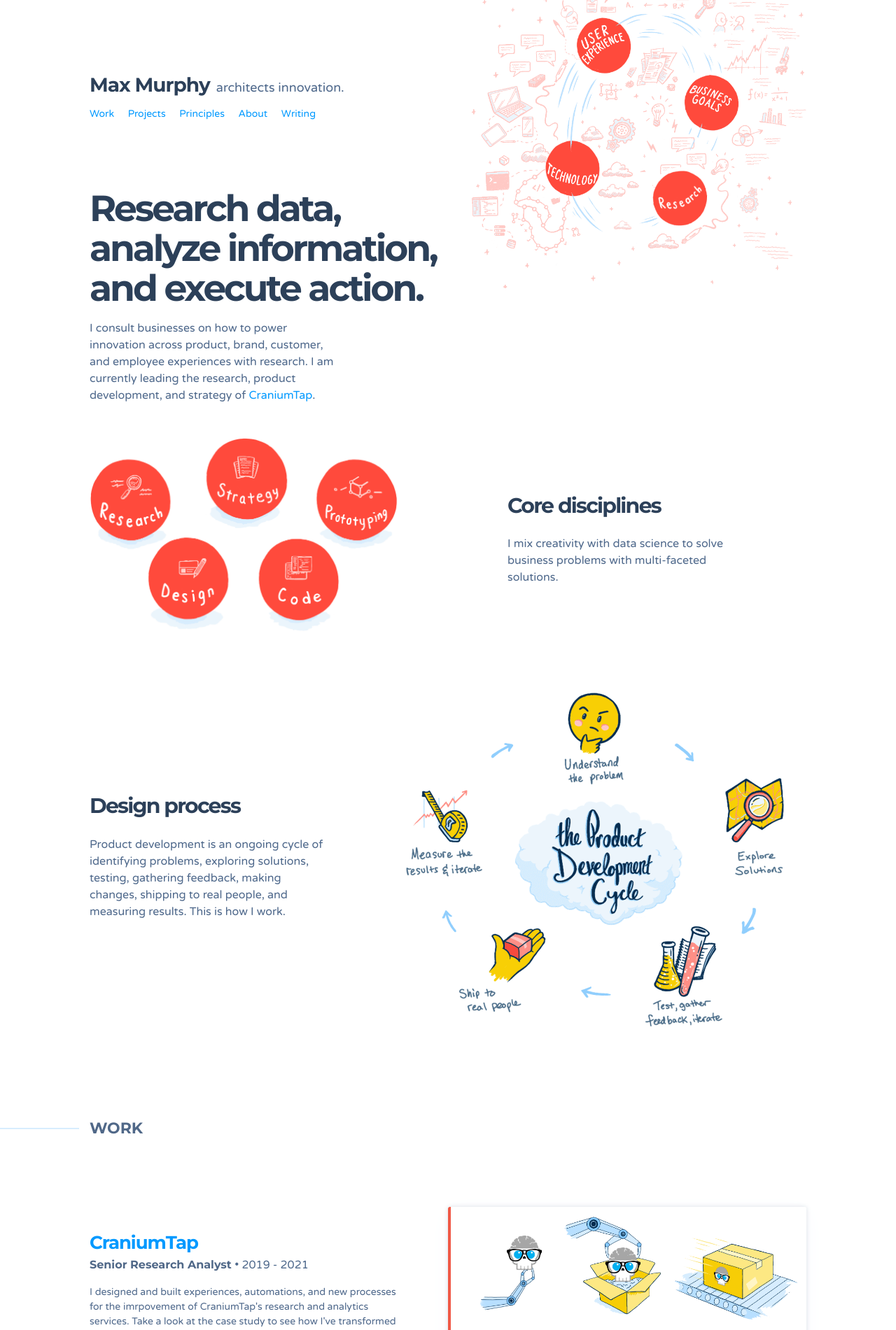
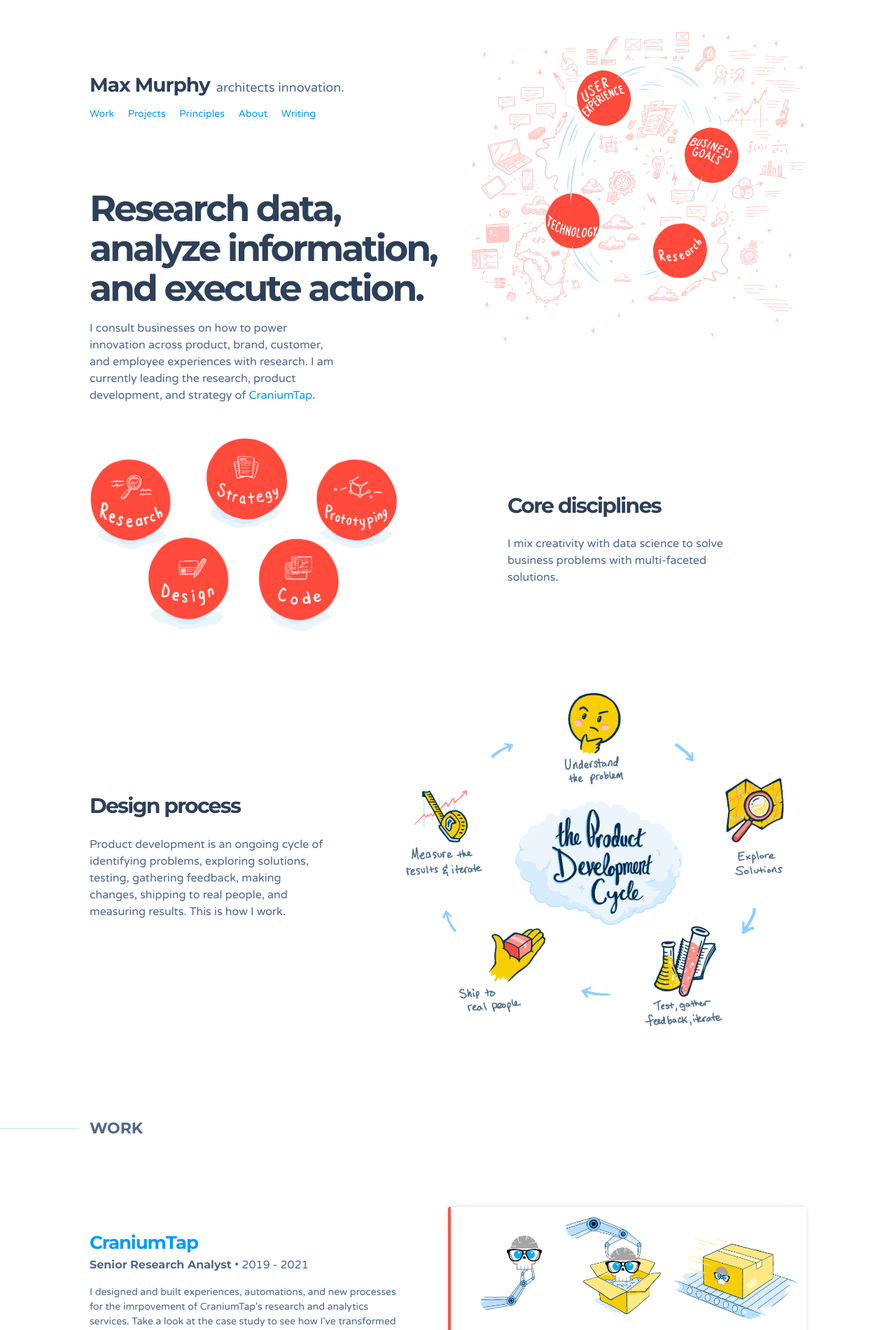
Before and after one commit to zenifold/max_page, a Jekyll site: the page built from index.html, in a window 1280 px wide. Shown: the top 1901 px of the page at 70% size. Built offline with Jekyll 4.4.1, drawn with Linux system fonts in a browser that asks for light colours; some web fonts are replaced.

Commit message:
update to intro image

```diff
--- a/_sass/includes/_home.scss
+++ b/_sass/includes/_home.scss
@@ -65,7 +65,7 @@
 }
 
 .intro-img-primary {
-  top: -30px;
+  top: 45px;
   @media (max-width: 920px) {
     //top: 30px;
   }
```
